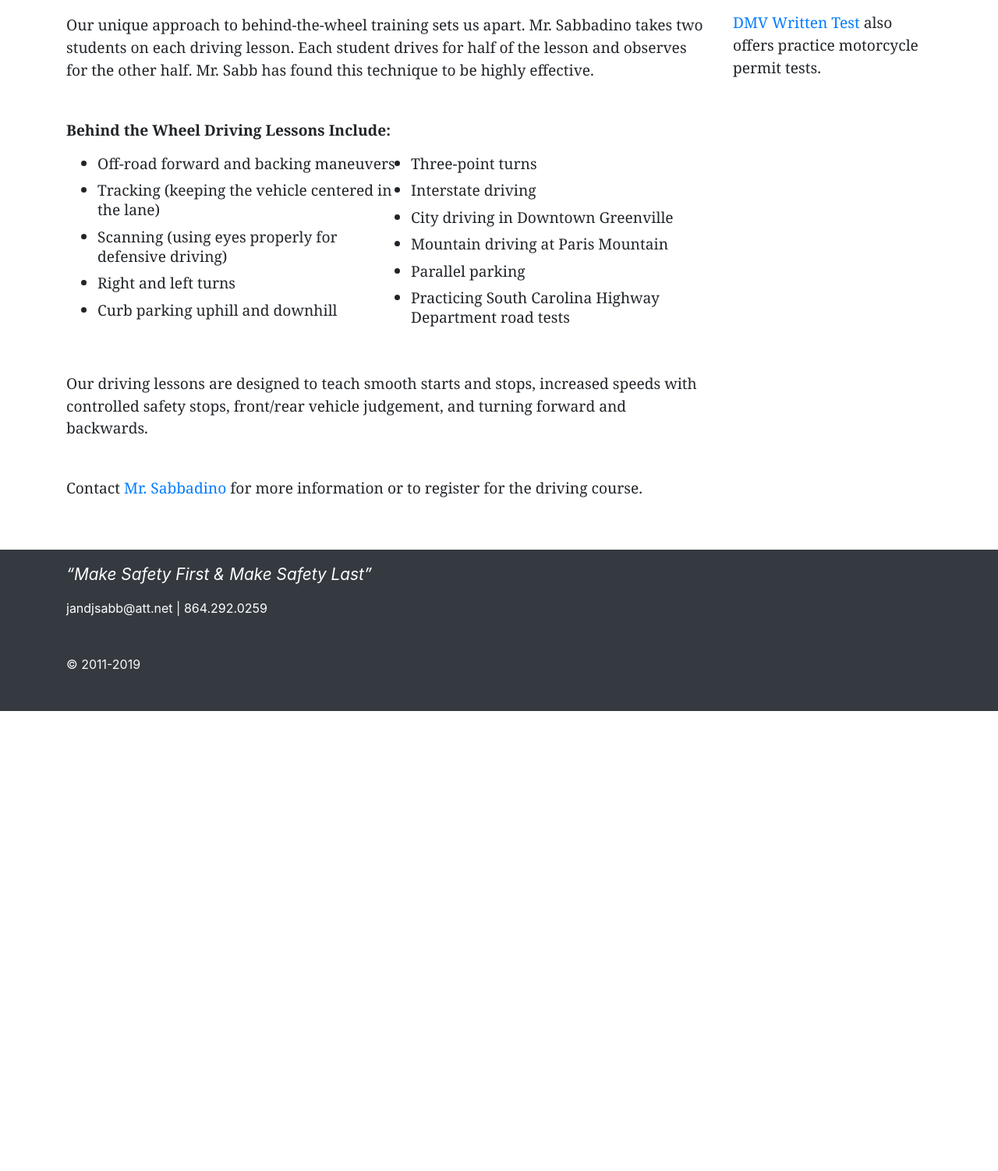
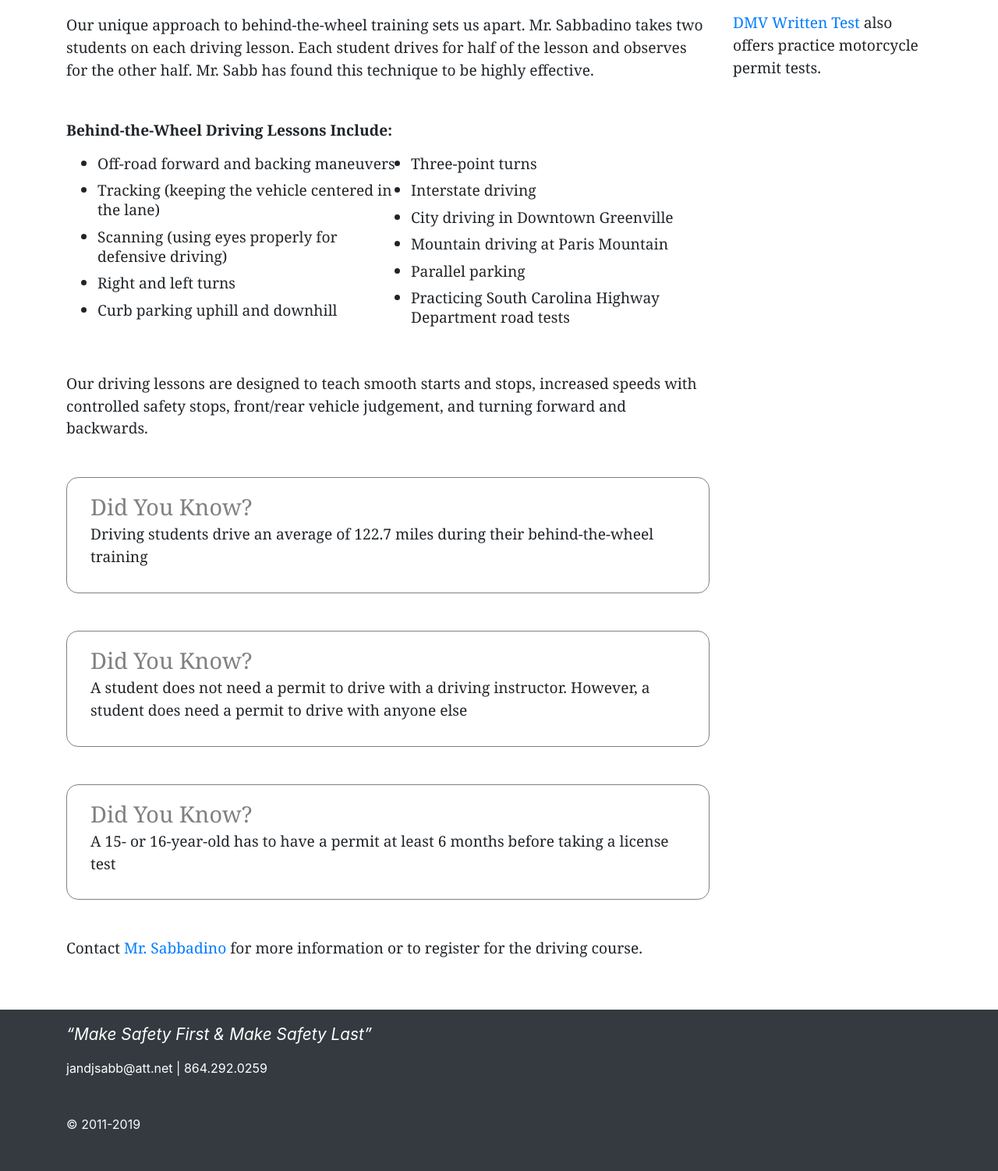
Before and after one commit to nmarsceau/sabbdriving.com, a PHP site: page / in a window 1280 px wide. Shown: the part 2149-3651 px from the top of the page at 78% size. Before the commit the page ends 3061 px from the top, so only its background shows below. Run offline with PHP 8.4, Linux system fonts and the light colour scheme; some libraries are stand-ins or nearby versions.

Commit message:
Add more content to the homepage
Includes styles of new "Did You Know?" boxes

```diff
--- a/index.php
+++ b/index.php
@@ -56,7 +56,7 @@ require 'head.php';
             Mr. Sabb has found this technique to be highly effective.
           </p>
           <p class="mt-5">
-            <strong>Behind the Wheel Driving Lessons Include:</strong>
+            <strong>Behind-the-Wheel Driving Lessons Include:</strong>
           </p>
           <ul class="mb-5 two-columns">
             <li>Off-road forward and backing maneuvers</li>
@@ -75,6 +75,25 @@ require 'head.php';
             Our driving lessons are designed to teach smooth starts and stops, increased speeds with controlled safety stops,
             front/rear vehicle judgement, and turning forward and backwards.
           </p>
+          <div class="my-5 did-you-know">
+            <p class="mb-0 did-you-know-title">Did You Know?</p>
+            <p class="">
+              Driving students drive an average of 122.7 miles during their behind-the-wheel training
+            </p>
+          </div>
+          <div class="my-5 did-you-know">
+            <p class="mb-0 did-you-know-title">Did You Know?</p>
+            <p class="">
+              A student does not need a permit to drive with a driving instructor. However, a student does need a
+              permit to drive with anyone else
+            </p>
+          </div>
+          <div class="my-5 did-you-know">
+            <p class="mb-0 did-you-know-title">Did You Know?</p>
+            <p class="">
+              A 15- or 16-year-old has to have a permit at least 6 months before taking a license test
+            </p>
+          </div>
           <p>
             Contact <a href="mailto:jandjsabb@att.net?subject=websitequestions">Mr. Sabbadino</a> for more information or to register for the driving course.
           </p>
--- a/styles.css
+++ b/styles.css
@@ -4,6 +4,7 @@
   3. Navigation Bar
   4. Footer Tagline
   5. Image Modal
+  6. Did You Know
 */
 
 
@@ -165,3 +166,18 @@ li {
     height: 30px;
   }
 }
+
+
+/* 6. Did You Know */
+
+.did-you-know {
+  border: 1px solid gray;
+
+  padding: 15px 30px;
+  border-radius: 15px;
+}
+
+.did-you-know .did-you-know-title {
+  font-size: 1.5em;
+  color: gray;
+}
```
